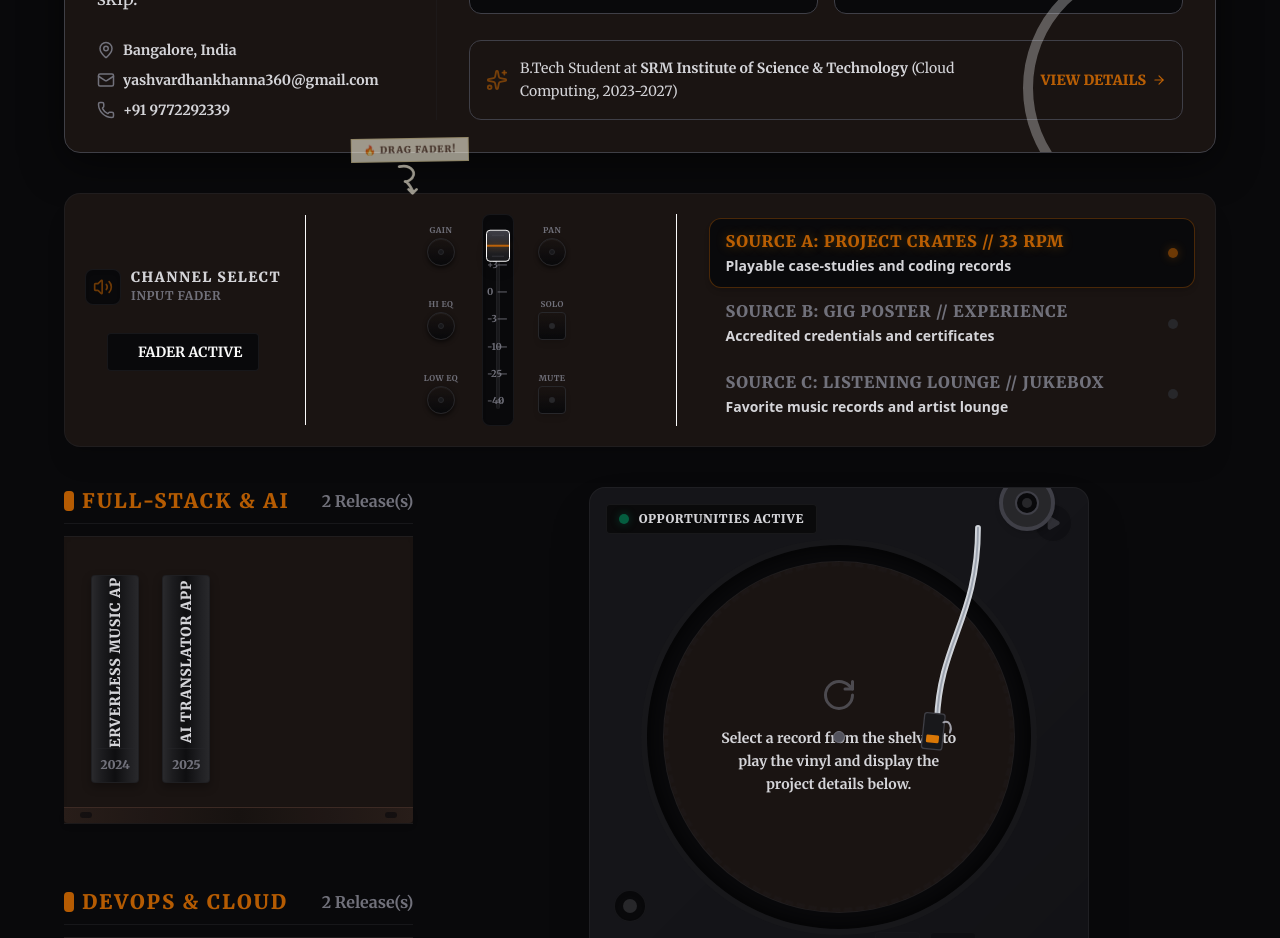
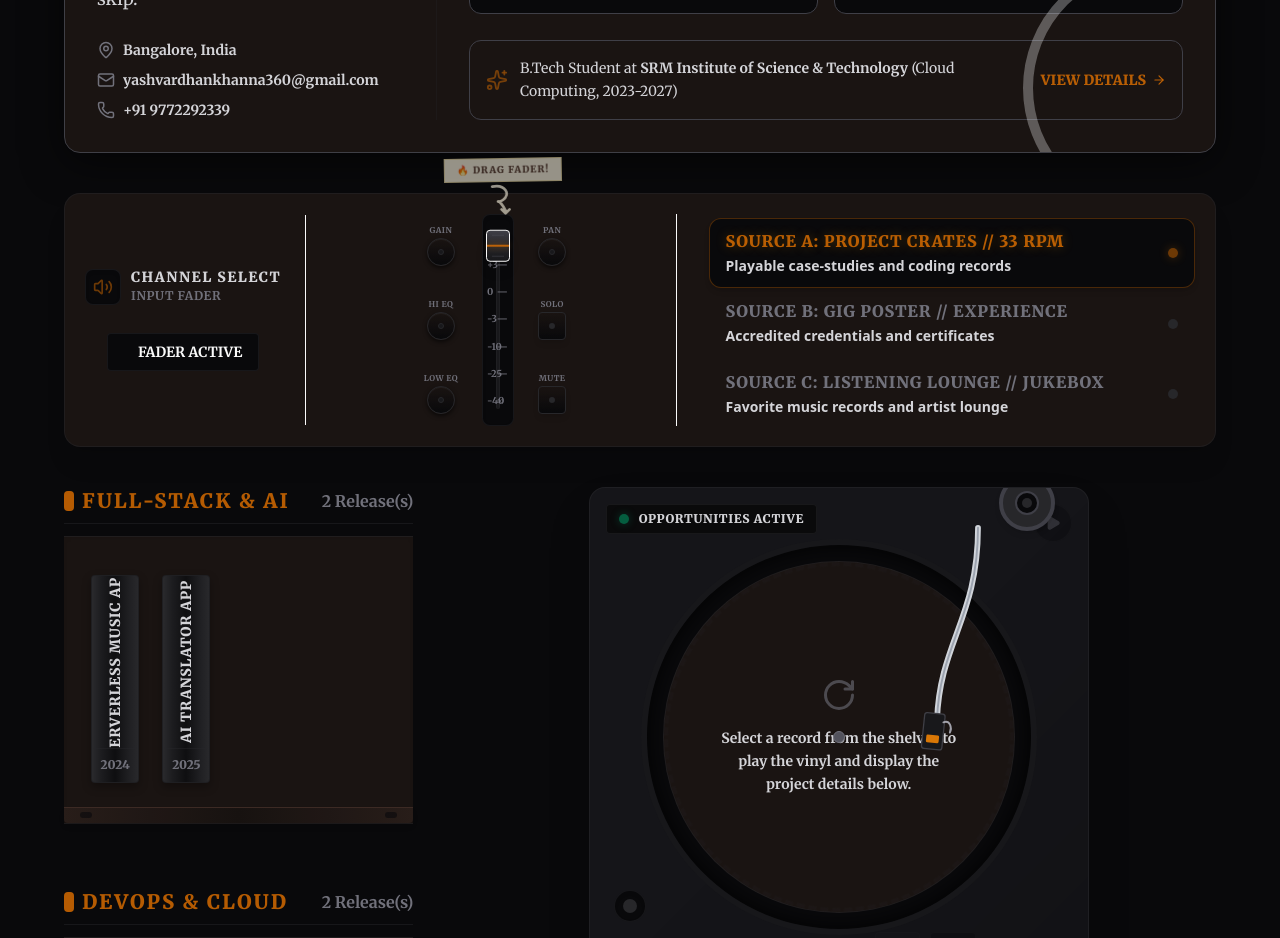
Before and after one commit to YashK3086/vinyl-vault, a Next.js app: page / in a window 1280 px wide. Shown: the part 1320-2258 px from the top of the page. Built offline with nearby package versions, Linux system fonts and the light colour scheme.

Commit message:
feat: restore fader onboarding note and make it persistently centered above fader track

```diff
--- a/components/MixerFader.js
+++ b/components/MixerFader.js
@@ -201,18 +201,6 @@ export default function MixerFader({ activeSection, setActiveSection }) {
   return (
     <div className="flex flex-col md:flex-row items-center gap-6 p-5 rounded-2xl bg-[#1a1412] border border-zinc-800/50 shadow-xl w-full relative font-sans">
 
-      {/* Studio Masking Tape Onboarding Label & Swirly Arrow */}
-      {!hasInteracted && (
-        <div className="absolute -top-14 left-[50%] md:left-[30%] -translate-x-1/2 flex flex-col items-center z-20 pointer-events-none select-none">
-          <div className="bg-[#fdf6e2] text-[#5c4033] px-3 py-1 text-[9.5px] font-mono font-black shadow-md border border-[#eadaa6] uppercase tracking-widest rotate-[-1deg] animate-pulse">
-            🔥 drag fader!
-          </div>
-          <svg className="w-8 h-8 text-[#fdf6e2]/60 mt-0.5" viewBox="0 0 24 24" fill="none" stroke="currentColor" strokeWidth="2" strokeLinecap="round" strokeLinejoin="round">
-            <path d="M 4,2 C 14,0 18,8 12,12 C 6,16 8,8 14,20 L 14,22 M 11,19 L 14,22 L 17,19" />
-          </svg>
-        </div>
-      )}
-
       {/* Visual Mixer Strip Branding */}
       <div className="flex flex-row md:flex-col justify-between md:justify-center items-center gap-3 w-full md:w-auto md:border-r md:border-zinc-850/45 md:pr-6 md:min-h-[210px]">
         <div className="flex items-center gap-2.5">
@@ -241,6 +229,16 @@ export default function MixerFader({ activeSection, setActiveSection }) {
 
         {/* Fader Console Module (Col Span 5 on desktop) */}
         <div className="col-span-12 md:col-span-5 flex items-center justify-center gap-6 py-2 relative pr-0 md:pr-4 md:border-r md:border-zinc-850/45 h-[212px]">
+
+          {/* Studio Masking Tape Onboarding Label & Swirly Arrow (Always Visible, Center Aligned) */}
+          <div className="absolute -top-14 left-1/2 -translate-x-1/2 flex flex-col items-center z-20 pointer-events-none select-none">
+            <div className="bg-[#fdf6e2] text-[#5c4033] px-3 py-1 text-[9.5px] font-mono font-black shadow-md border border-[#eadaa6] uppercase tracking-widest rotate-[-1deg] animate-pulse">
+              🔥 drag fader!
+            </div>
+            <svg className="w-8 h-8 text-[#fdf6e2]/60 mt-0.5" viewBox="0 0 24 24" fill="none" stroke="currentColor" strokeWidth="2" strokeLinecap="round" strokeLinejoin="round">
+              <path d="M 4,2 C 14,0 18,8 12,12 C 6,16 8,8 14,20 L 14,22 M 11,19 L 14,22 L 17,19" />
+            </svg>
+          </div>
 
           {/* Left Flanking: EQ/Gain Knobs */}
           <div className="flex flex-col justify-between h-full py-1">
```
